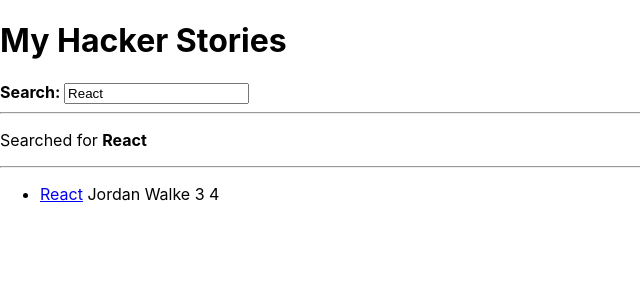
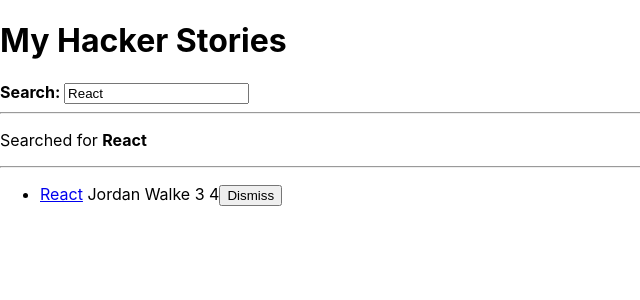
Before and after one commit to ryan-vimba/hacker-stories, a React (Create React App) app: page / in a window 1280 px wide. Shown: the top 300 px of the page, without its empty margins (0-640 px from the left). Built offline with nearby package versions, Linux system fonts and the light colour scheme.

Commit message:
add an inline handler to rm items from list

```diff
--- a/src/App.js
+++ b/src/App.js
@@ -1,7 +1,6 @@
 import * as React from "react";
 
-const App = () => {
-  const stories = [
+const initialStories = [
   {
     title: "React",
     url: 'https://reactjs.org/',
@@ -20,7 +19,15 @@
   }
 ];
 
+const App = () => {
+
+  const [stories, setStories] = React.useState(initialStories);
   const [searchTerm, setSearchTerm] = useSemiPermanentState('search', 'React');
+
+  const handleRemoveStory = (item) => {
+    const newStories = stories.filter((story) => item.objectID !== story.objectID);
+    setStories(newStories);
+  };
 
   const handleChange = (event) => {
     setSearchTerm(event.target.value);
@@ -37,7 +44,7 @@
       <hr />
       <p>Searched for <strong>{searchTerm}</strong></p>
       <hr />
-      <List list={searchedStories}/>
+      <List list={searchedStories} onRemoveItem={handleRemoveStory}/>
     </>
   );
 };
@@ -59,22 +66,29 @@
   );
 }
 
-const List = ({ list }) => (
+const List = ({ list, onRemoveItem }) => (
   <ul>
-    {list.map(({objectID, ...item}) => (
-      <Item id={objectID} {...item} />
+    {list.map((item) => (
+      <Item key={item.objectID} item={item} onRemoveItem={onRemoveItem}/>
     ))}
   </ul>
 );
 
-const Item = ({ url, title, author, num_comments, points }) => (
+const Item = ({ item, onRemoveItem }) => {
+  return (
     <li>
-    <span><a href={url}>{title}</a></span>
-    <span> {author} </span>
-    <span>{num_comments} </span>
-    <span>{points}</span>
+      <span><a href={item.url}>{item.title}</a></span>
+      <span> {item.author} </span>
+      <span>{item.num_comments} </span>
+      <span>{item.points}</span>
+      <span>
+        <button type="button" onClick={() => onRemoveItem(item)}>
+          Dismiss
+        </button>
+      </span>
     </li>
   );
+};
 
 const useSemiPermanentState = (key, initialState) => {
   const [value, setValue] = React.useState(localStorage.getItem(key) || initialState)
```
Lines whose indentation alone changed are shown as unchanged.
